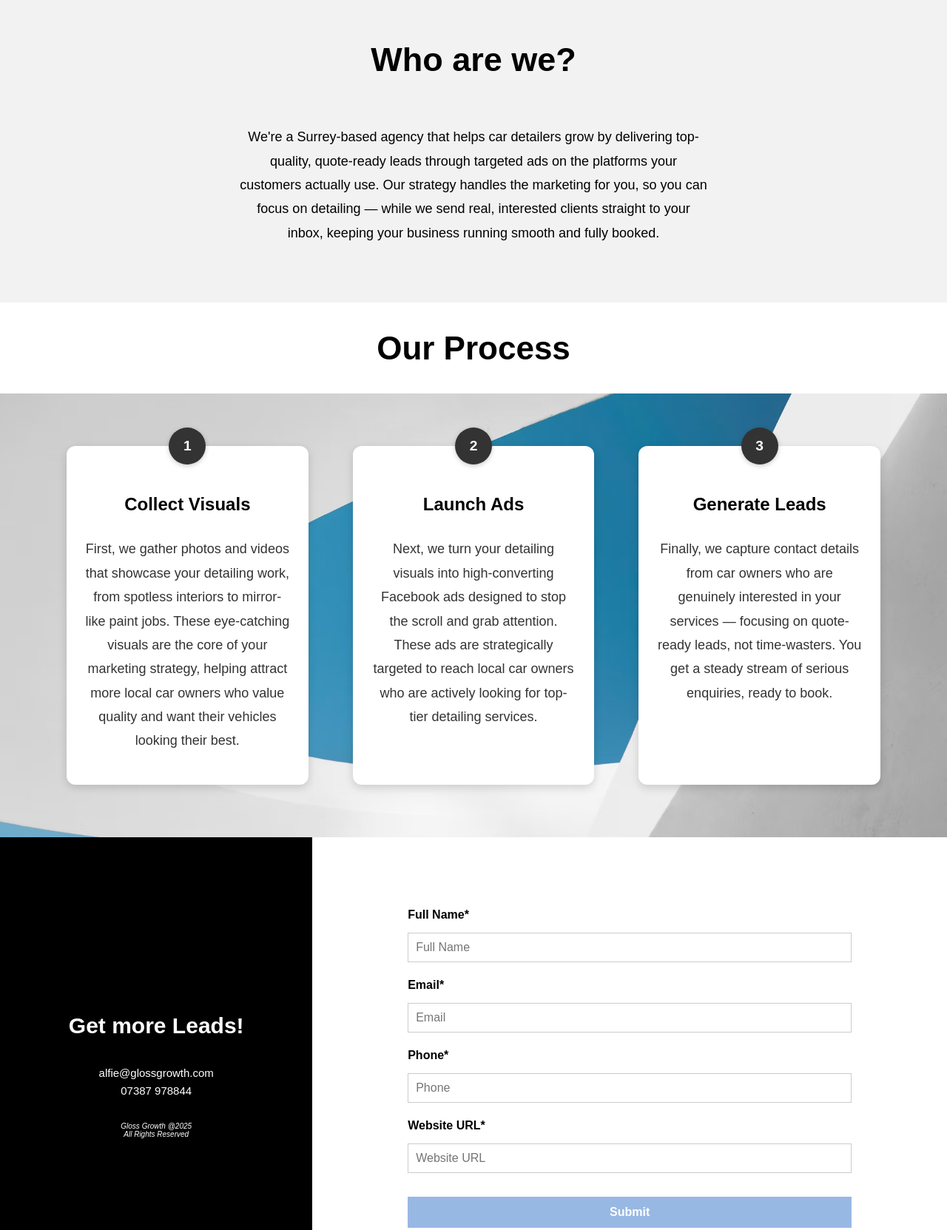
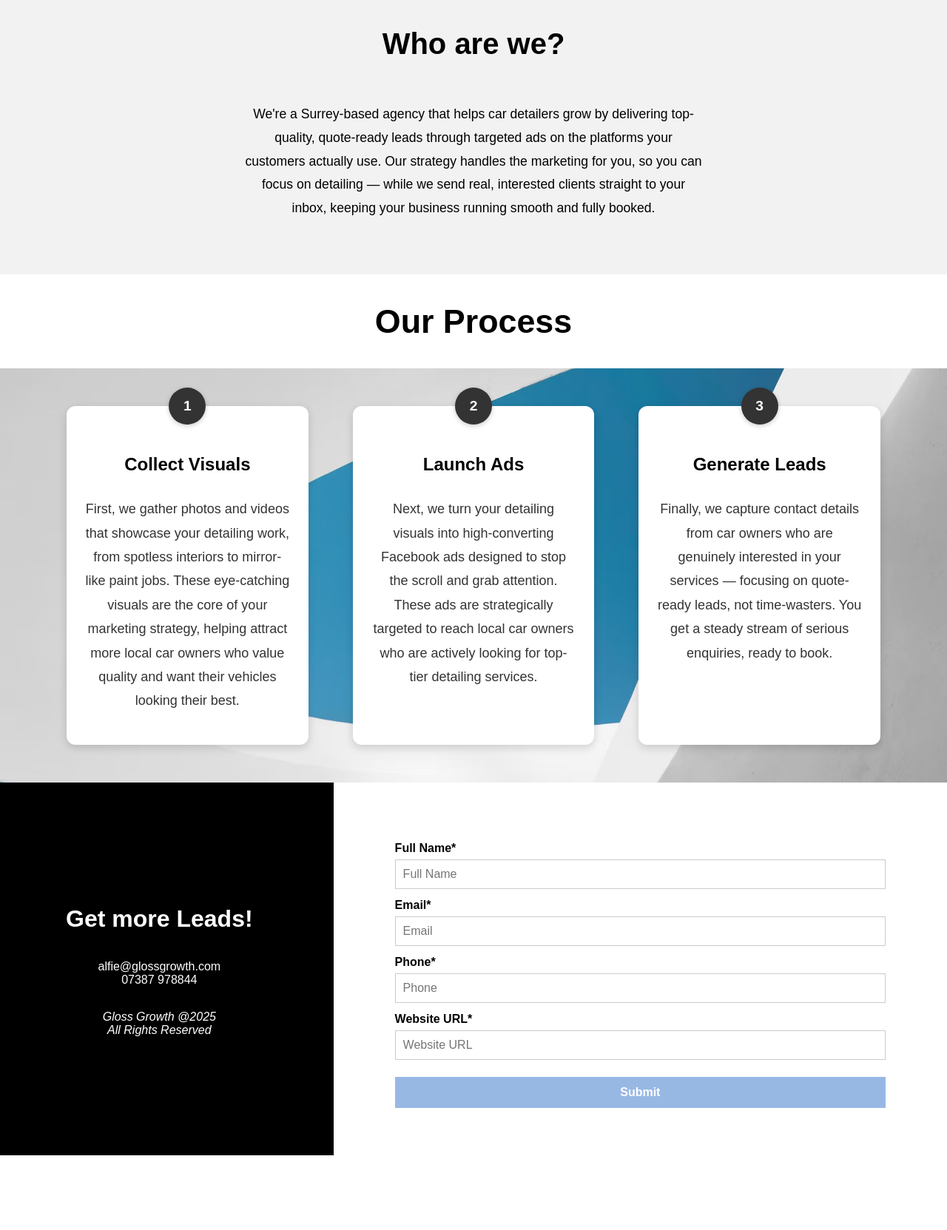
Before and after one commit to Alfie-GlossGrowth/glossgrowth, a plain HTML site: page index.html in a window 1280 px wide. Shown: the part 740-2403 px from the top of the page at 74% size. After the commit the page ends 2302 px from the top, so only its background shows below. Drawn offline with Linux system fonts and the light colour scheme.

Commit message:
Update index.html

```diff
--- a/index.html
+++ b/index.html
@@ -10,13 +10,21 @@
         <meta name="keywords" content="car detailing leads, auto detailing marketing, Facebook ads for detailers, GlossGrowth agency">
         <meta name="author" content="GlossGrowth">
         <meta property="og:title" content="GlossGrowth - Polish your Marketing">
-        <meta property="og:description" content="Simplifying Growth by Generating High-quality Leads for Detailers.">
+        <meta property="og:description" content="Simplifying Growth  by Generating High-quality Leads for Detailers.">
 
         <meta property="og:image" content="https://yourwebsite.com/path-to-preview-image.jpg">
 
         <meta property="og:url" content="https://www.glossgrowth.com">
         <meta property="og:type" content="website">
         <style>
+            html {
+                font-size: 16px;
+            }
+            @media (max-width:600px) {
+                html {
+                    font-size: 11px;
+                }
+            }
             body {
                 margin:0;
                 padding: 0;
@@ -41,7 +49,7 @@
             .gateway {
                 margin: 0;
                 padding: 0;
-                height: 600px;
+                height: 75vh;
                 background-color: #ffffff;
                 background-image: url('/carMan.avif');
                 background-size: cover;
@@ -52,7 +60,7 @@
                 align-items: center;
                 text-align: center;
                 font-family: 'Trebuchet MS', sans-serif;
-                font-size: 40px;
+                font-size: 2.5rem;
                 color: #ffffff;
             }
             #offerBLUE {
@@ -64,16 +72,17 @@
                 justify-content: center;
                 align-items: center;
                 text-align: center;
-                padding-top: 30px;
-                padding-bottom:60px;
+                padding-top: 2vh;
+                padding-bottom:7vh;
                 line-height: 1.8;
                 background-color: #f2f2f2;
             }
             .whoAreWe h1 {
-                font-size: 45px;
+                font-size: 2.5rem;
             }
             .whoAreWe p {
-                font-size: 18px;
+                font-size: 1.1rem;
+                width:70vw;
             }
             .ourProcess {
                 display: flex;
@@ -82,14 +91,14 @@
                 align-items: center;
                 text-align: center;
                 background-color: #ffffff;
-                padding: 7px;
-                font-size: 22px;
+                padding: 1vh;
+                font-size: 1.4rem;
             }
             .process {
                 background-image: url('/coolBackground.avif');
                 margin: 0;
-                padding: 0;
-                height: 600px;
+                padding: 40px 0; /* add some breathing space */
+                min-height: 60vh; /* ensures it’s tall enough on desktop */
                 background-size: cover;
                 background-position: center;
                 display: flex;
@@ -117,16 +126,6 @@
                 flex-direction: column;
                 justify-content: flex-start;
                 align-items: center;
-            }
-            @media (max-width: 900px) {
-                .process-row {
-                    flex-direction: column;
-                    align-items: center;
-                    gap: 40px;
-                }
-                .process-box {
-                    max-width: 90%;
-                }
             }
             .process-box h2 {
                 margin-top: 15px;
@@ -158,57 +157,43 @@
             .footer {
                 margin: 0;
                 padding: 0;
-                height: 80%;
                 background-color: #ffffff;
                 background-size: cover;
                 background-position: center;
                 display: flex;
                 justify-content: left;
-                align-items: center;
+                align-items: stretch;
                 text-align: center;
+                flex-wrap: wrap;
             }
             .more {
                 margin: 0;
-                padding: 0;
+                padding: 20px;
+                padding-left: 0;
                 background-color: #000000;
-                width:33%;
-                height: 100%;
-                background-size: cover;
-                background-position: center;
+                flex: 1 1 20vw; /* flexible, min width 300px */
                 display: flex;
                 flex-direction: column;
                 justify-content: center;
                 align-items: center;
                 text-align: center;
-                font-size: 40px;
+                font-size: 1rem;
                 color: #ffffff;
             }
-            .more h1 {
-                font-size: 30px;
-                top:-10%;
-            }
-            .more p {
-                font-size: 15px;
-                line-height: 1.6;
-                top:-10%;
-            }
-            #gg {
-                line-height: 1.1;
-                font-size: 10px;
-            }
             .form {
-                width: 67%;
-                height: 100%;
+                flex: 2 1 60vh; /* flexible, min width 300px */
                 display: flex;
                 justify-content: center;
                 align-items: center;
+                padding-top: 10vh;
+                padding-bottom: 6vh;
             }
             .contact-form {
                 display: flex;
                 flex-direction: column;
-                gap: 12px;
+                gap: 3px;
                 width: 80%;
-                max-width: 600px;
+                max-width: 60vw;
                 font-size: 16px;
             }
             .contact-form label {
@@ -231,13 +216,44 @@
                 font-size: 16px;
                 font-weight: bold;
                 cursor: pointer;
-                transition: background 0.3s ease;
             }
             .contact-form button:hover {
                 background-color: #7aa6db;
             }
             .form input {
                 margin-bottom:10px;
+            }
+            @media (max-width: 800px) {
+                .more, .form {
+                    width: 100%;
+                }
+                .process-row {
+                    flex-direction: column;
+                    align-items: center;
+                    gap: 40px;
+                }
+                .process-box {
+                    max-width: 90%;
+                }
+                .form {
+                    padding-top: 2vh;
+                    padding-bottom: 0vh;
+                    flex-direction: column;
+                    align-items: center;
+                }
+                .form {
+                    order: 1;
+                    width: 100%;
+                }
+                .more {
+                    order: 2;
+                    width: 100%;
+                    padding-bottom: 2vh;
+                }
+                .contact-form {
+                    padding-top:7vw;
+                    padding-bottom:7vw;
+                }
             }
         </style>
     </head>
@@ -319,12 +335,10 @@
 
             document.getElementById('form').addEventListener('submit', function (e) {
                 e.preventDefault();
-
                 const fullName = document.getElementById('fullname')?.value || '';
                 const email = document.getElementById('email')?.value || '';
                 const phone = document.getElementById('phone')?.value || '';
                 const url = document.getElementById('website')?.value || '';
-
                 const payload = {
                     content: `📥 **New Website Submission**
                     **Name:** ${fullName}
@@ -333,7 +347,6 @@
                     **Website URL:** ${url}`,
                     username: 'Website Form',
                 };
-
                 fetch(WEBHOOK_URL, {
                 method: 'POST',
                 headers: { 'Content-Type': 'application/json' },
```
